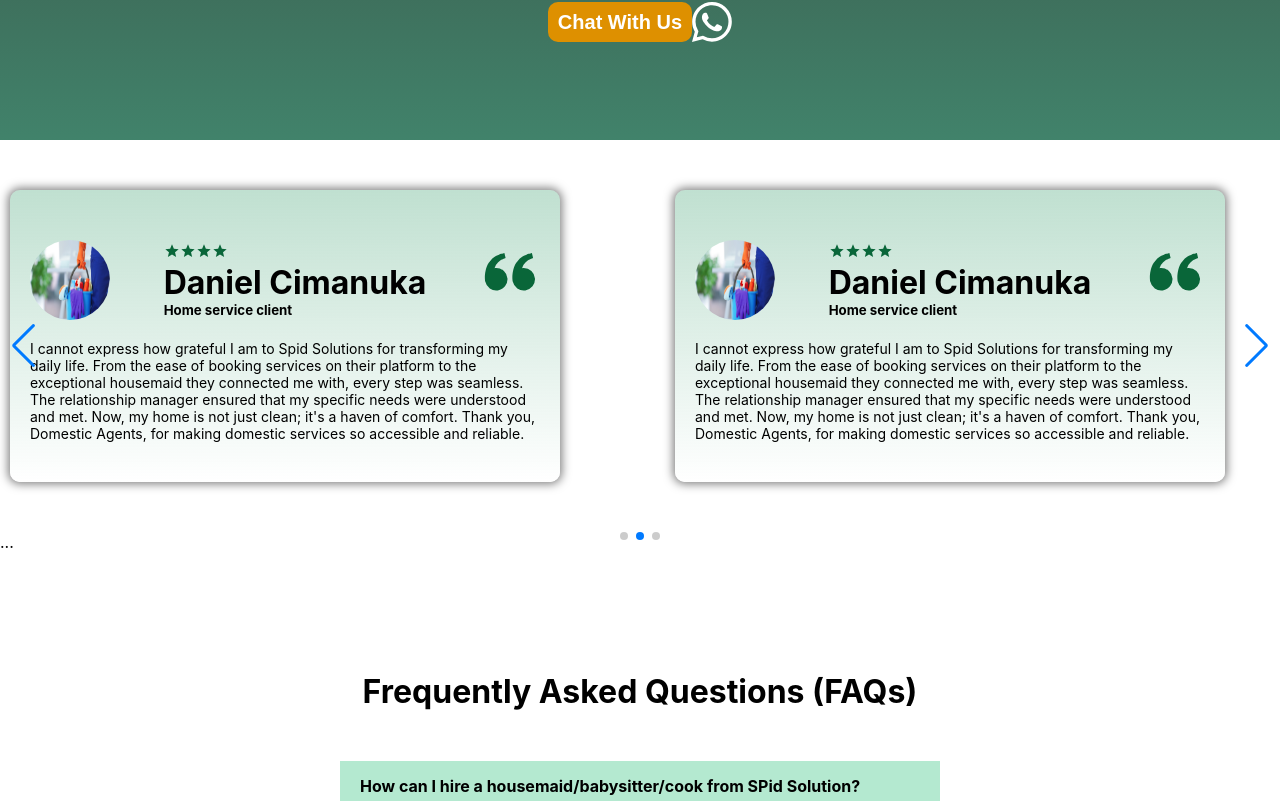
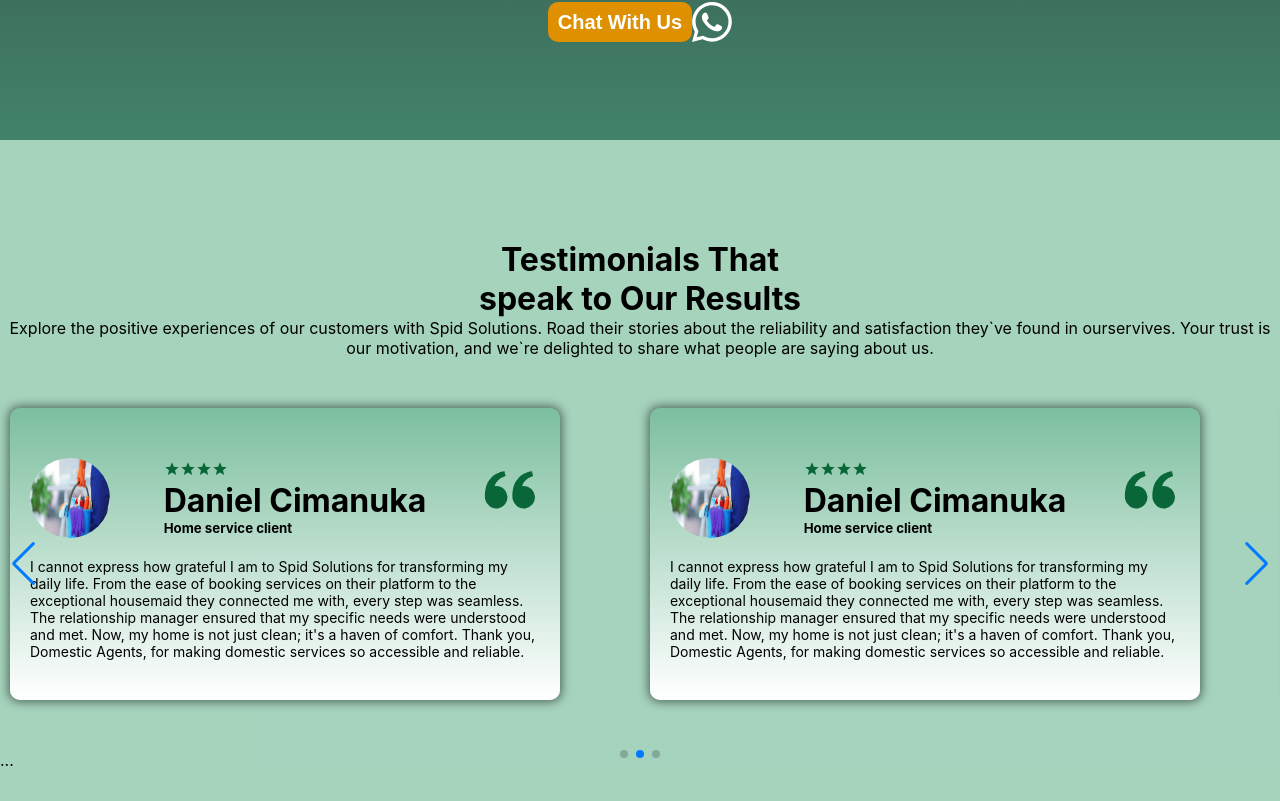
Before and after one commit to pascalniri/spidsol-website, a React (Create React App) app: page / in a window 1280 px wide. Shown: the part 1519-2320 px from the top of the page. Built offline with nearby package versions, Linux system fonts and the light colour scheme.

Commit message:
Changed swpers

```diff
--- a/src/components/FourthSection.js
+++ b/src/components/FourthSection.js
@@ -75,10 +75,19 @@
 
 export default () => {
   return (
-    <Swiper
+    <div className='fourth-all'>
+      <div className='fourth-first'>
+         <h1>Testimonials That <br></br> speak to Our Results</h1>
+         <p>
+           Explore the positive experiences of our customers with Spid Solutions.
+           Road their stories about the reliability and satisfaction they`ve found in ourservives. Your trust is our motivation, and we`re delighted
+           to share what people are saying about us.
+         </p>
+       </div>
+    <Swiper className='fourth'
       // install Swiper modules
       modules={[Navigation, Pagination, Scrollbar, A11y,Autoplay]}
-      spaceBetween={50}
+      // spaceBetween={10}
       slidesPerView={2}
       navigation
       pagination={{ clickable: true}}
@@ -101,6 +110,7 @@
 
     >
       <SwiperSlide>
+
         <div className='fourth-second'>
                   <div className='fourth-subcontainer'>
                        <div className='fourth-heading'>
@@ -235,5 +245,6 @@
 
       ...
     </Swiper>
+    </div>
   );
 };
--- a/src/styles/FourthSection.css
+++ b/src/styles/FourthSection.css
@@ -8,13 +8,17 @@
 .fourth {
     display: flex;
     justify-content: center;
-    flex-direction: column;
     align-items: center;
+
+    padding: 50px;
+
+}
+.fourth-all{
+    background-color: rgba(0, 130, 67, 0.352);
+    padding-top: 100px;
     min-height: 100vh;
-    background-color: rgba(0, 130, 67, 0.248);
-    padding: 50px;
+
 }
-
 .fourth-first {
     display: flex;
     flex-direction: column;
@@ -23,7 +27,7 @@
 }
 
 .fourth-second {
-    width: 90%; /* Adjust width for smaller screens */
+    width: 100%; /* Adjust width for smaller screens */
     max-width: 550px;
     box-shadow: 0 0 10px 2px rgba(0, 0, 0, 0.5);
     padding: 50px 20px 20px 20px;
@@ -59,20 +63,19 @@
     color: green;
 }
 
-/* Media Query for responsiveness */
 @media screen and (max-width: 768px) {
     .fourth-second {
         width: 90%;
-        padding: 40px 15px 15px 15px; /* Adjust padding for smaller screens */
-        margin: 30px 10px; /* Adjust margin for smaller screens */
+        padding: 40px 15px 15px 15px;
+        margin: 30px 10px;
     }
 
     .fourth-heading img {
-        width: 60px; /* Adjust image size for smaller screens */
+        width: 60px;
         height: 60px;
     }
 
     .quote {
-        font-size: 40px; /* Adjust font size for smaller screens */
+        font-size: 40px;
     }
 }
--- a/src/styles/ThirdSection.css
+++ b/src/styles/ThirdSection.css
@@ -7,7 +7,7 @@
     justify-content: center;
     flex-direction: column;
     align-items: center;
-    background: linear-gradient(to bottom,rgba(50, 30, 30, 10), rgba(0, 88, 56, 0.744));
+    background: linear-gradient(to bottom, rgba(50, 30, 30, 10), rgba(0, 88, 56, 0.744));
     min-height: 100vh;
     padding-bottom: 50px;
 
```
